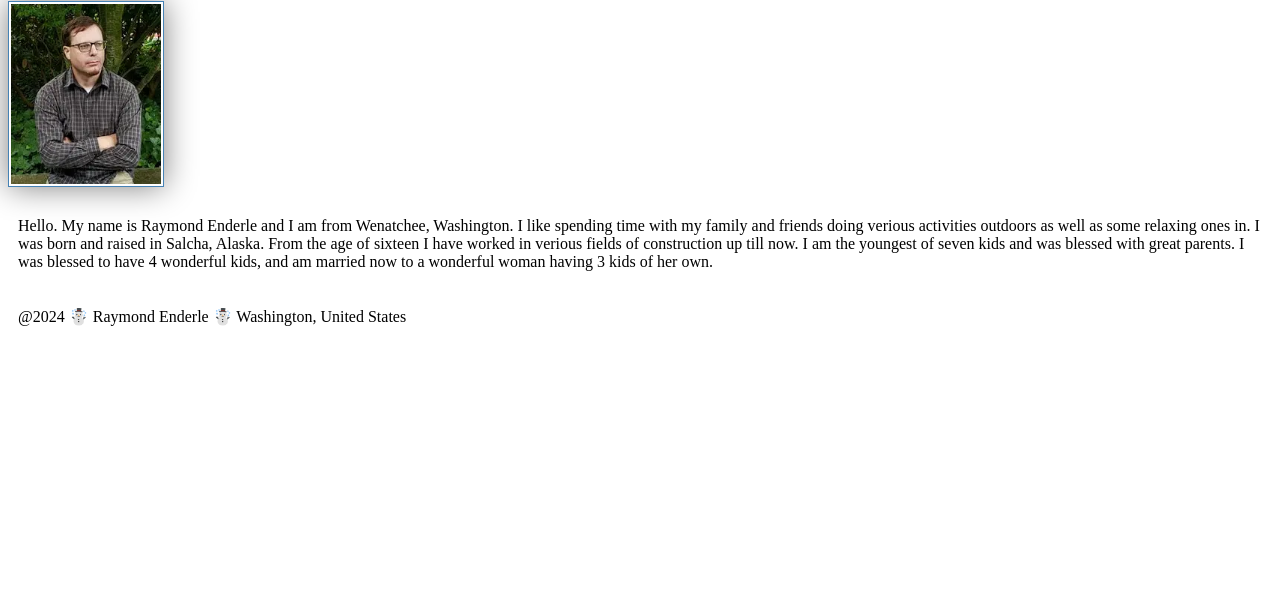
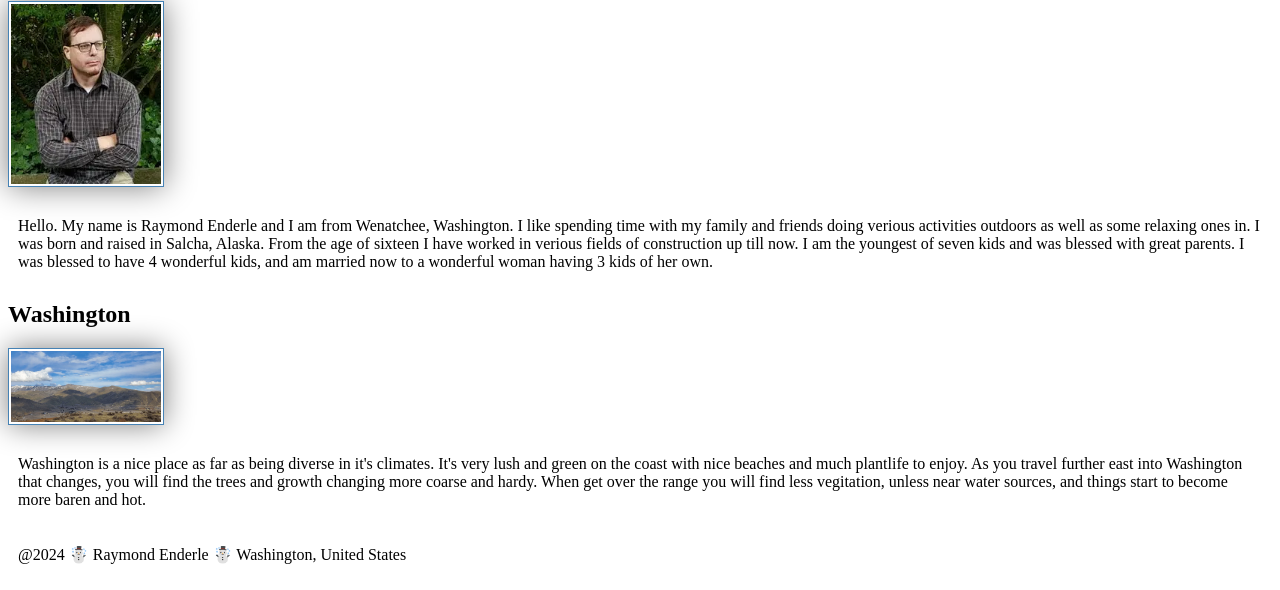
Before and after one commit to end13rj/wdd130, a plain HTML site: page index.html in a window 1280 px wide. Shown: the part 281-871 px from the top of the page. Before the commit the page ends 800 px from the top, so only its background shows below. Drawn offline with Linux system fonts and the light colour scheme.

Commit message:
additions

```diff
--- a/index.html
+++ b/index.html
@@ -4,6 +4,8 @@
         <meta charset="utf-8">
         <meta name="viewport" content="width=device-width,initial-scale=1.0">
         <title>Raymond Enderle | WDD 130</title>
+        <meta name="description" content="Raymond Enderle's WDD130 page on making a website">
+        <meta name="author" content="Raymond Enderle">
         <link rel="stylesheet" href="styles/styles.css">
     </head>
     <body>
@@ -21,6 +23,13 @@
                  ones in. I was born and raised in Salcha, Alaska. From the age of sixteen I have worked in verious fields of construction up till now. I am the youngest of seven kids and was blessed
                   with great parents. I was blessed to have 4 wonderful kids, and am married now to a wonderful woman having 3 kids of her own.</p>
         </main>
+        <aside>
+            <h2>Washington</h2>
+            <img src="images/washington.webp" alt="Where I live" width="400">
+            <p>Washington is a nice place as far as being diverse in it's climates. It's very lush and green on the coast with nice beaches and much plantlife to enjoy. As you travel further
+                east into Washington that changes, you will find the trees and growth changing more coarse and hardy. When get over the range you will find less vegitation, unless near water
+                sources, and things start to become more baren and hot.</p>
+        </aside>
         <footer>
             <p>@2024 ☃️ Raymond Enderle ☃️ Washington, United States</p>
         </footer>
```
Also changed, not shown: images/washington.webp (added).
